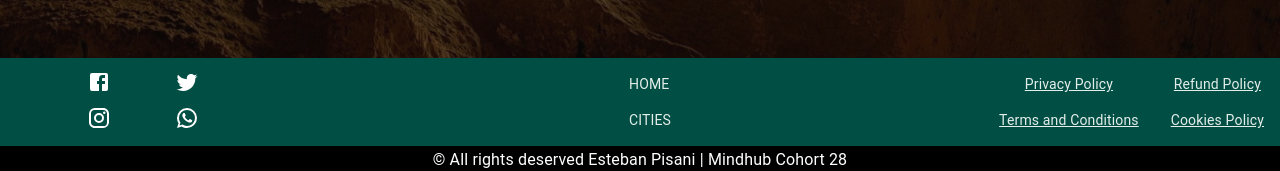
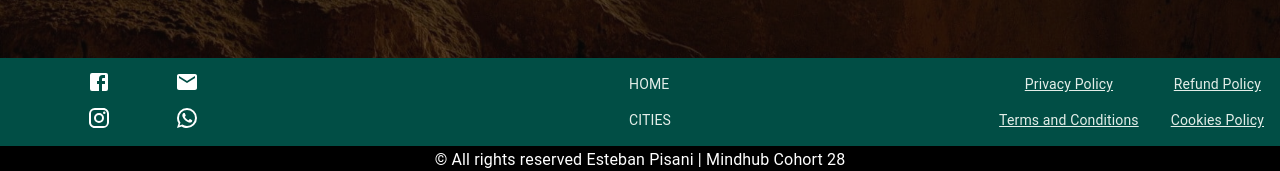
Before and after one commit to estebanpisani/mytinerary-pisani, a React (Create React App) app: page /cities in a window 1280 px wide. Shown: the part 742-913 px from the top of the page. Built offline with nearby package versions, Linux system fonts and the light colour scheme; a web font is replaced by a local one.

Commit message:
Typing error on fotter fixed and Twitter icon replaced by Email.

```diff
--- a/src/components/Footer.jsx
+++ b/src/components/Footer.jsx
@@ -1,12 +1,15 @@
 import React from 'react';
 import { Link as LinkRouter } from "react-router-dom";
+
 import { Box, List, ListItem, ListItemText, Typography } from '@mui/material/';
+
 import ListItemIcon from '@mui/material/ListItemIcon';
 import ListItemButton from '@mui/material/ListItemButton';
+
 import FacebookIcon from '@mui/icons-material/Facebook';
 import InstagramIcon from '@mui/icons-material/Instagram';
-import TwitterIcon from '@mui/icons-material/Twitter';
 import WhatsAppIcon from '@mui/icons-material/WhatsApp';
+import EmailIcon from '@mui/icons-material/Email';
 
 
 export const Footer = () => {
@@ -49,7 +52,7 @@ export const Footer = () => {
                     <List dense={true}>
                         <ListItemButton>
                             <ListItemIcon sx={{color:'#fff'}}>
-                                <a href="https://www.twitter.com" target="_blank" rel="noreferrer"><TwitterIcon /></a>
+                                <a href="mailto:example@mytinerary.com" target="_blank" rel="noreferrer"><EmailIcon /></a>
                             </ListItemIcon>
                         </ListItemButton>
                         <ListItemButton>
@@ -111,7 +114,7 @@ export const Footer = () => {
                 </Box >
             </Box>
             <Box className='copyright-container' sx={{backgroundColor:'#000', color:'#fff', padding:'2px'}}>
-                <Typography>&copy; All rights deserved Esteban Pisani | Mindhub Cohort 28</Typography>
+                <Typography>&copy; All rights reserved Esteban Pisani | Mindhub Cohort 28</Typography>
             </Box>
         </Box>
     )
```
